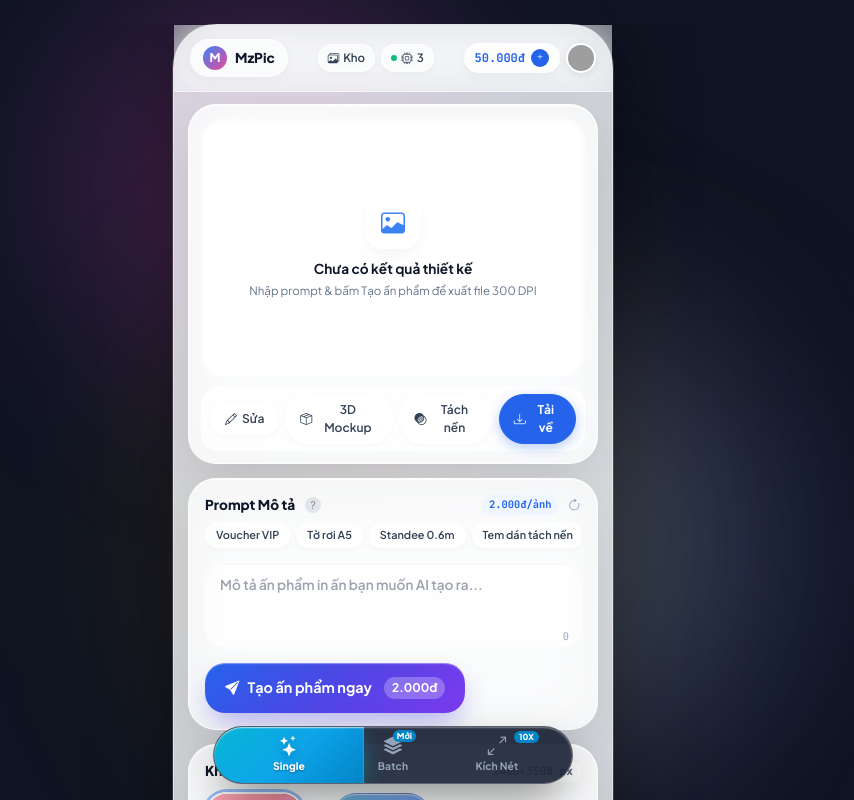
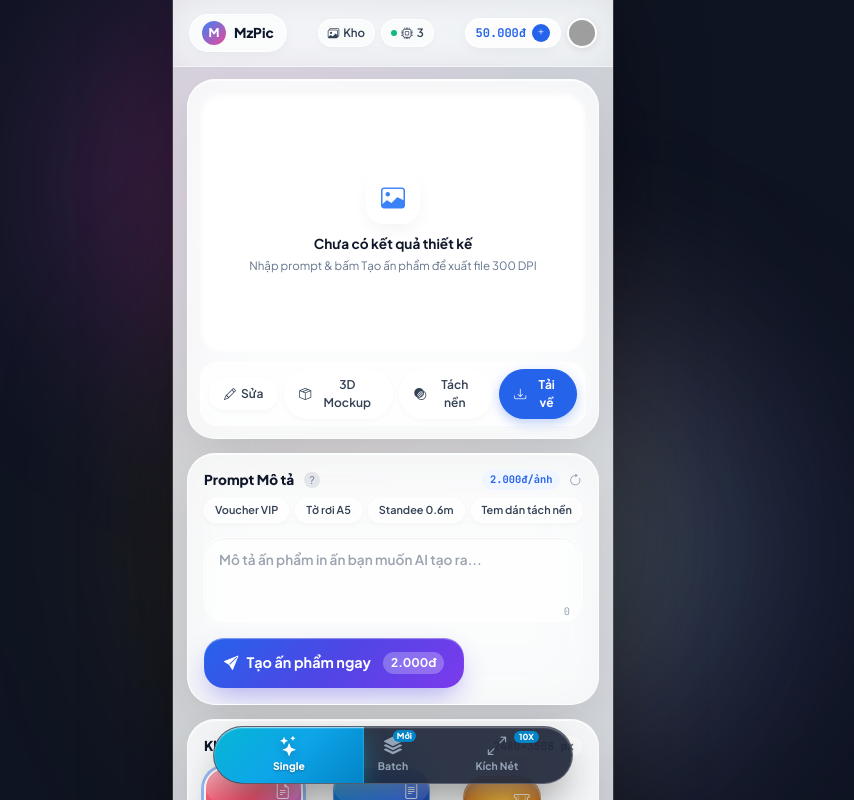
Before and after one commit to phannguyenbuu/mzpic, a React (Vite) app: page / in a window 1280 px wide. Shown: the top 800 px of the page, without its empty margins (247-1101 px from the left). Built offline with nearby package versions, Linux system fonts and the light colour scheme; no server answers; grey boxes are pictures that could not be loaded.

Commit message:
fix: remove whole-page border-radius and body padding

```diff
--- a/src/index.css
+++ b/src/index.css
@@ -106,6 +106,8 @@ body {
   -webkit-backdrop-filter: blur(40px) saturate(200%);
   box-shadow: 0 0 80px rgba(0, 0, 0, 0.4), 0 0 0 1px rgba(255, 255, 255, 0.2);
   padding-bottom: 110px; /* Space for fixed bottom dock */
+  border-radius: 0;
+  border: none;
 }
 
 @media (max-width: 480px) {
@@ -113,17 +115,18 @@ body {
     max-width: 100%;
     box-shadow: none;
     border-radius: 0;
+    border: none;
   }
 }
 
 @media (min-width: 481px) {
   body {
-    padding: 24px 0;
+    padding: 0;
   }
   .liquid-app-shell {
-    border-radius: 44px;
-    border: 1px solid rgba(255, 255, 255, 0.4);
-    min-height: calc(100vh - 48px);
+    border-radius: 0;
+    border: none;
+    min-height: 100vh;
   }
 }
 
```
